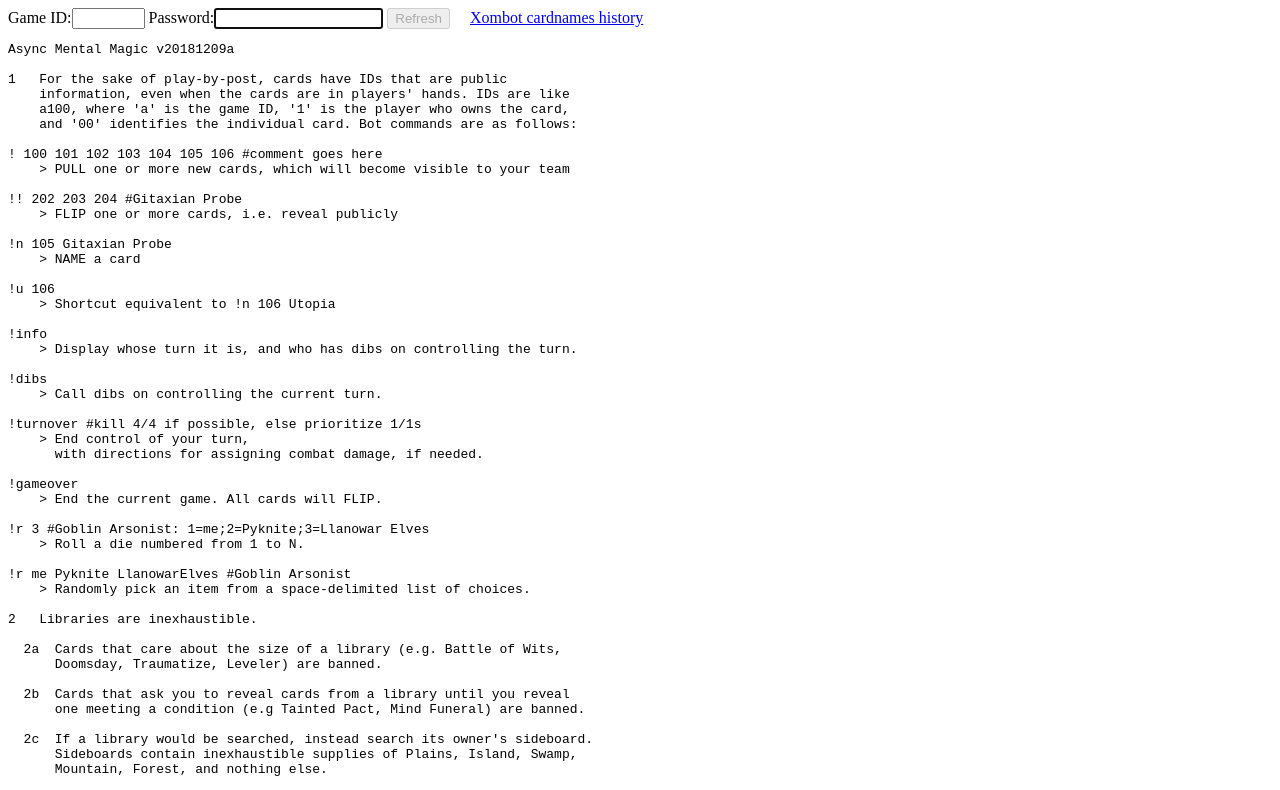
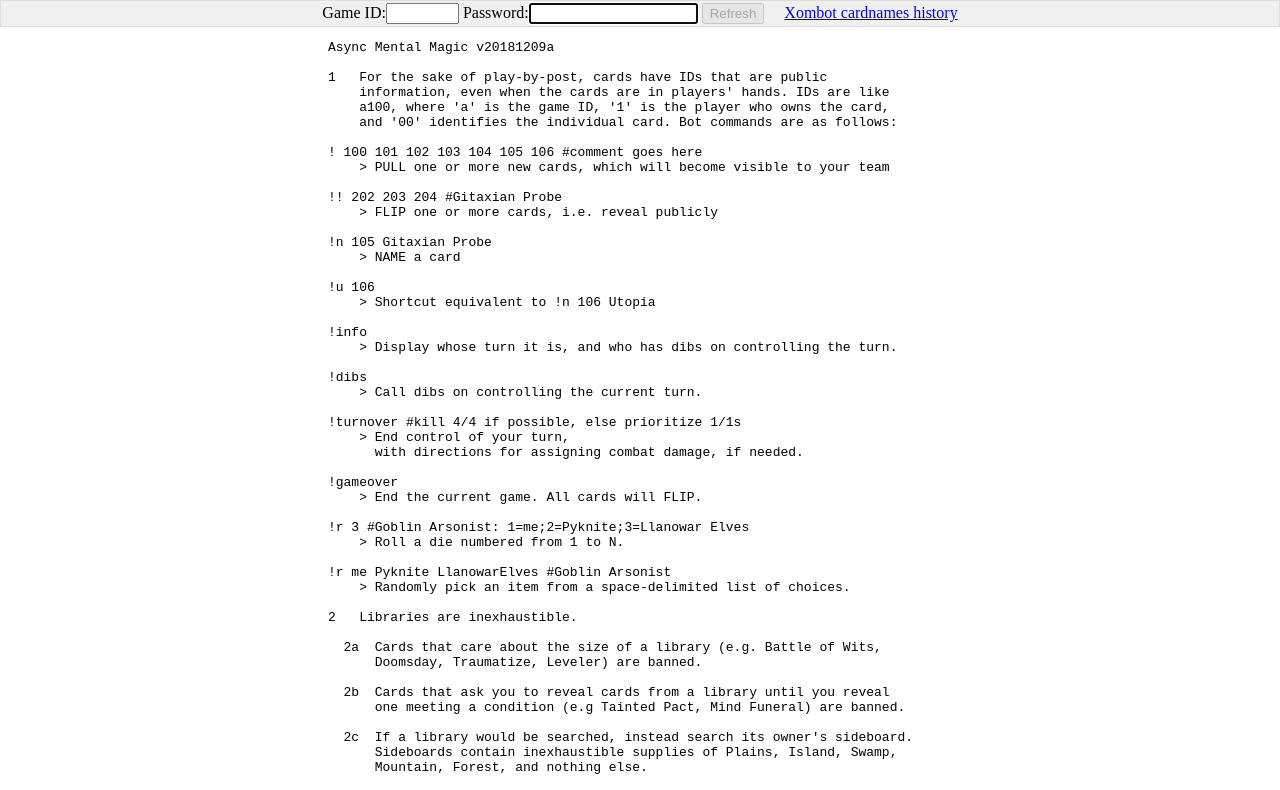
Before and after one commit to Xom/mental-magic, a plain HTML site: page docs/index.html in a window 1280 px wide. Shown: the top 790 px of the page. Drawn offline with Linux system fonts and the light colour scheme; no server answers.

Commit message:
use flexbox on index.html

```diff
--- a/docs/index.html
+++ b/docs/index.html
@@ -4,20 +4,27 @@
 <meta charset="utf-8">
 <title>Xombot card tracker</title>
 <style>
-td { border: 1px solid rgb(221, 221, 221); padding: 2px; text-align: center }
-thead td { background-color: rgb(240, 240, 240) }
+body { margin: 0; padding: 0 }
+body, input { text-align: center }
+#world { position: absolute; top: 0; right: 0; bottom: 0; left: 0; flex-flow: column }
+#world, header, section { display: flex; justify-content: center }
+header { flex: 0 1 auto }
+section { flex: 1 1 auto; overflow: scroll }
+header, td { border: 1px solid rgb(221, 221, 221); padding: 2px }
+header, thead td { background-color: rgb(240, 240, 240) }
 td.secret { background-color: rgb(221, 255, 221) }
 td.small { font-size: small }
+pre { width: 80ch; text-align: left }
 </style>
 </head>
-<body>
-<form>
+<body><div id="world">
+<header><form>
 Game ID:<input id="gameID" size="6"/>
 Password:<input id="password" size="18" autofocus/>
 <button id="buttonRefresh" type="submit" formaction="javascript:submit();" disabled>Refresh</button>
 &nbsp;&nbsp;&nbsp;&nbsp;<a href="history.html">Xombot cardnames history</a>
-</form>
-<div id="container"><pre>Async Mental Magic v20181209a
+</form></header>
+<section id="container"><pre>Async Mental Magic v20181209a
 
 1   For the sake of play-by-post, cards have IDs that are public
     information, even when the cards are in players' hands. IDs are like
@@ -213,7 +220,8 @@ Password:<input id="password" size="18" autofocus/>
       control, may specify directions in unlimited detail for ordering
       blockers and assigning combat damage.
 
-  8g  Specifications and directions are public information.</pre></div>
+  8g  Specifications and directions are public information.</pre></section>
+</div>
 
 <script src="https://www.gstatic.com/firebasejs/5.0.2/firebase-app.js"></script>
 <script src="https://www.gstatic.com/firebasejs/5.0.2/firebase-auth.js"></script>
```
